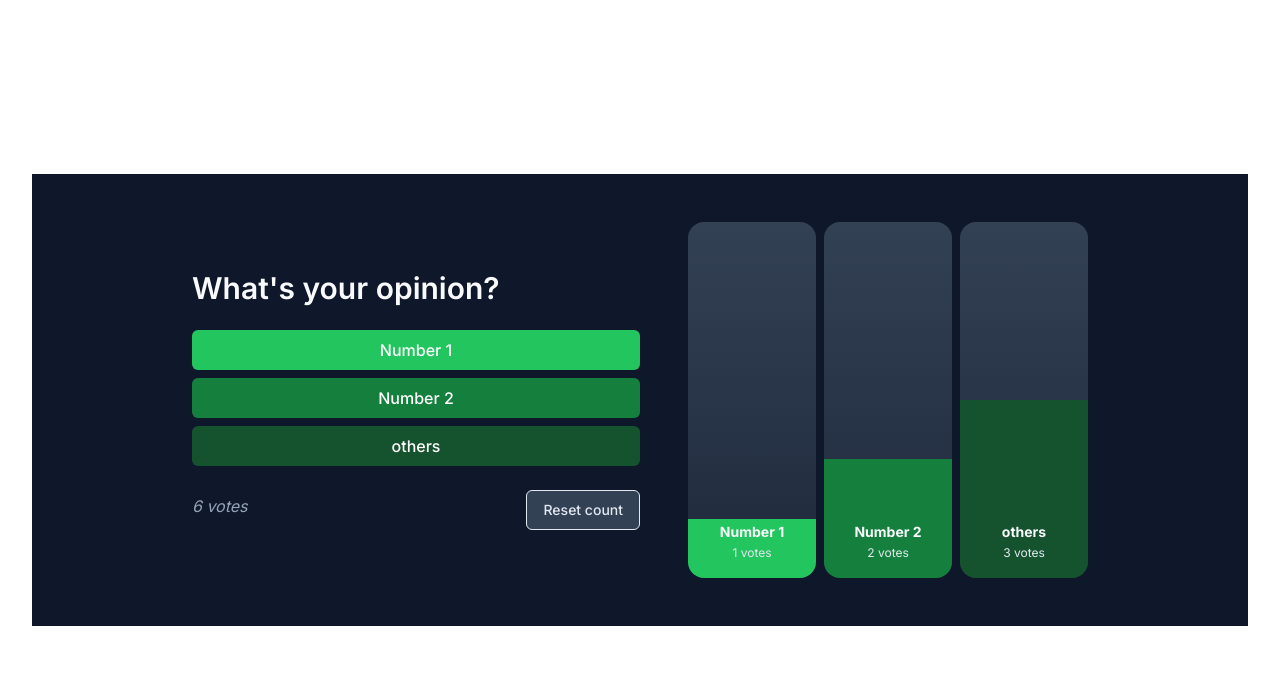
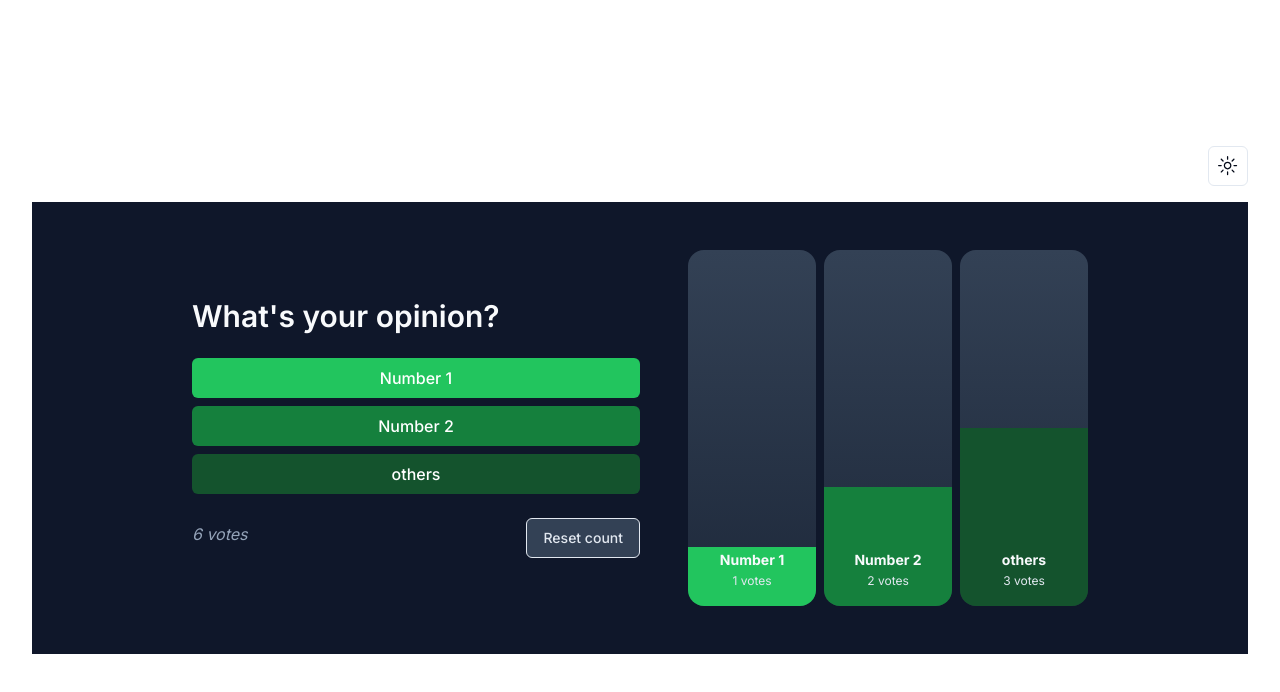
Before and after one commit to Michael0520/Next-bar-poll, a Next.js app: page / in a window 1280 px wide. Shown: the top 692 px of the page. Built offline with nearby package versions, Linux system fonts and the light colour scheme.

Commit message:
Add theme provider and dark mode toggle

```diff
--- a/src/app/layout.tsx
+++ b/src/app/layout.tsx
@@ -1,13 +1,19 @@
+import { ThemeProvider } from "@/components/theme-provider"
+import "./globals.css";
 import type { Metadata } from "next";
 import { Inter } from "next/font/google";
-import "./globals.css";
-
 const inter = Inter({ subsets: ["latin"] });
 
 export const metadata: Metadata = {
-  title: "Create Next App",
-  description: "Generated by create next app",
+  title: "NextJS Bar Poll",
+  description: "Select your favorite bar",
 };
+
+
+
+
+
+
 
 export default function RootLayout({
   children,
@@ -15,8 +21,20 @@ export default function RootLayout({
   children: React.ReactNode;
 }>) {
   return (
-    <html lang="en">
-      <body className={inter.className}>{children}</body>
-    </html>
-  );
+    <>
+      <html lang="en" suppressHydrationWarning>
+        <head />
+        <body className={inter.className}>
+          <ThemeProvider
+            attribute="class"
+            defaultTheme="system"
+            enableSystem
+            disableTransitionOnChange
+          >
+            {children}
+          </ThemeProvider>
+        </body>
+      </html>
+    </>
+  )
 }
--- a/src/app/page.tsx
+++ b/src/app/page.tsx
@@ -1,8 +1,12 @@
 import BarPoll from "@/components/bar-poll";
+import { ModeToggle } from "@/components/darkmode";
 
 export default function Home() {
   return (
-    <main className="flex min-h-screen flex-col items-center justify-center container mx-auto">
+    <main className="flex min-h-screen flex-col items-center justify-center container mx-auto gap-4">
+      <div className='flex justify-end items-end w-full'>
+        <ModeToggle />
+      </div>
       <BarPoll/>
     </main>
   );
```
